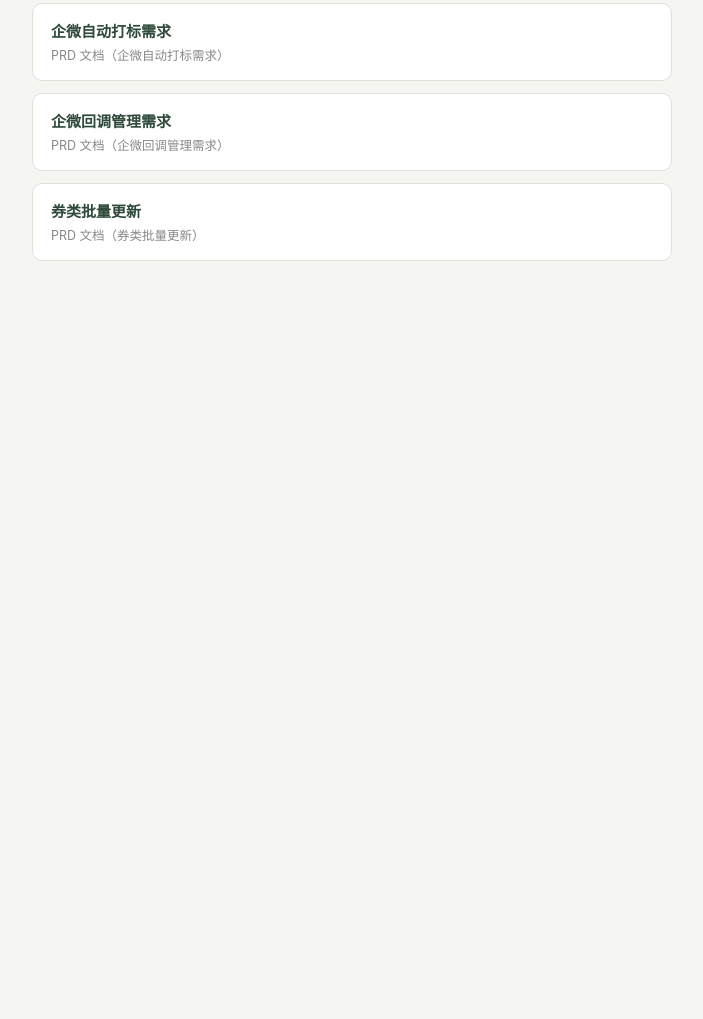
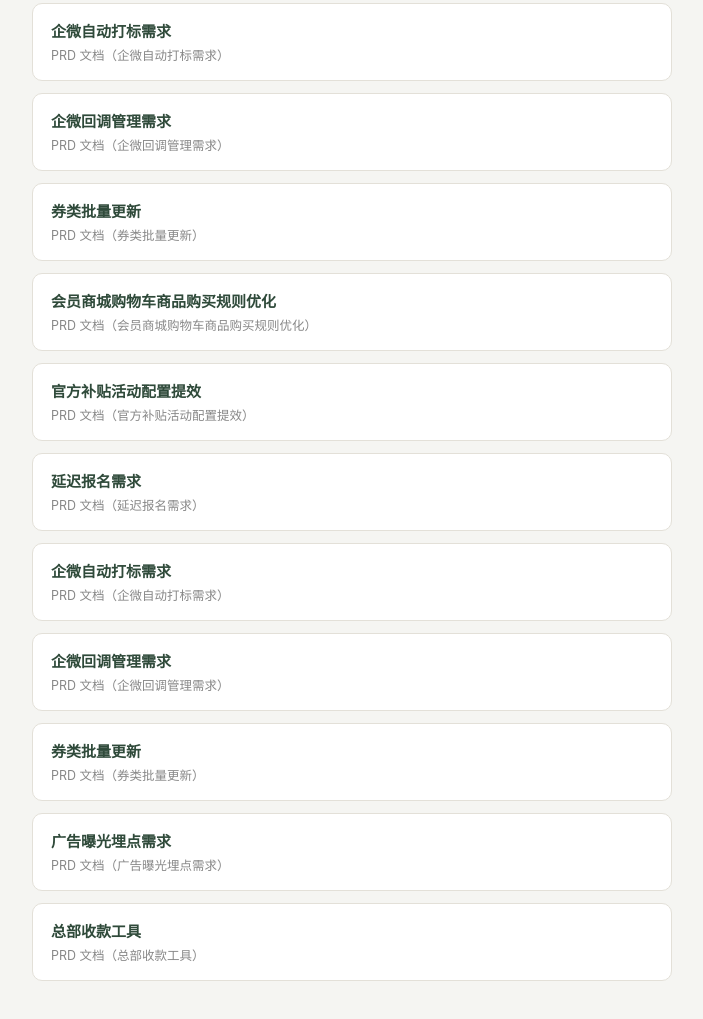
Before and after one commit to hahajackochan/sfy, a plain HTML site: page index.html in a window 1280 px wide. Shown: the part 785-1804 px from the top of the page, without its empty margins (288-991 px from the left). Before the commit the page ends 1106 px from the top, so only its background shows below. Drawn offline with Linux system fonts and the light colour scheme.

Commit message:
docs: 合集导航补充 8 个需求入口 · 2026-08-13

```diff
--- a/index.html
+++ b/index.html
@@ -59,6 +59,38 @@
     <div class="t">券类批量更新</div>
     <div class="d">PRD 文档（券类批量更新）</div>
   </a>
+  <a class="card" href="./PRD 文档（会员商城购物车商品购买规则优化）/">
+    <div class="t">会员商城购物车商品购买规则优化</div>
+    <div class="d">PRD 文档（会员商城购物车商品购买规则优化）</div>
+  </a>
+  <a class="card" href="./PRD 文档（官方补贴活动配置提效）/">
+    <div class="t">官方补贴活动配置提效</div>
+    <div class="d">PRD 文档（官方补贴活动配置提效）</div>
+  </a>
+  <a class="card" href="./PRD 文档（延迟报名需求）/">
+    <div class="t">延迟报名需求</div>
+    <div class="d">PRD 文档（延迟报名需求）</div>
+  </a>
+  <a class="card" href="./PRD 文档（企微自动打标需求）/">
+    <div class="t">企微自动打标需求</div>
+    <div class="d">PRD 文档（企微自动打标需求）</div>
+  </a>
+  <a class="card" href="./PRD 文档（企微回调管理需求）/">
+    <div class="t">企微回调管理需求</div>
+    <div class="d">PRD 文档（企微回调管理需求）</div>
+  </a>
+  <a class="card" href="./PRD 文档（券类批量更新）/">
+    <div class="t">券类批量更新</div>
+    <div class="d">PRD 文档（券类批量更新）</div>
+  </a>
+  <a class="card" href="./PRD 文档（广告曝光埋点需求）/">
+    <div class="t">广告曝光埋点需求</div>
+    <div class="d">PRD 文档（广告曝光埋点需求）</div>
+  </a>
+  <a class="card" href="./PRD 文档（总部收款工具）/">
+    <div class="t">总部收款工具</div>
+    <div class="d">PRD 文档（总部收款工具）</div>
+  </a>
 </div>
 </body>
 </html>
```
